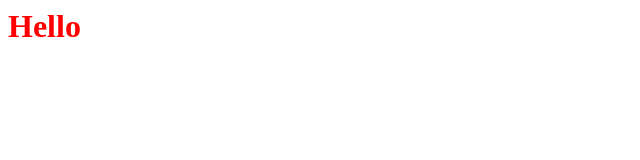
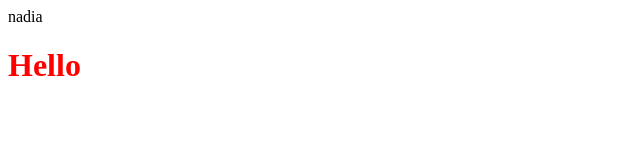
Before and after one commit to nadiahof/My_First_Website, a plain HTML site: page index.html in a window 1280 px wide. Shown: the whole page, without its empty margins (0-640 px from the left). Drawn offline with Linux system fonts and the light colour scheme.

Commit message:
Second commit

```diff
--- a/index.html
+++ b/index.html
@@ -4,8 +4,11 @@
 
 <head>
 
+<!-- this is my link to my css page -->
+
 <link rel="stylesheet" type="text/css" href="css/styles.css"
 
+<h5>nadia</h5>
 
 </head>
 
```
